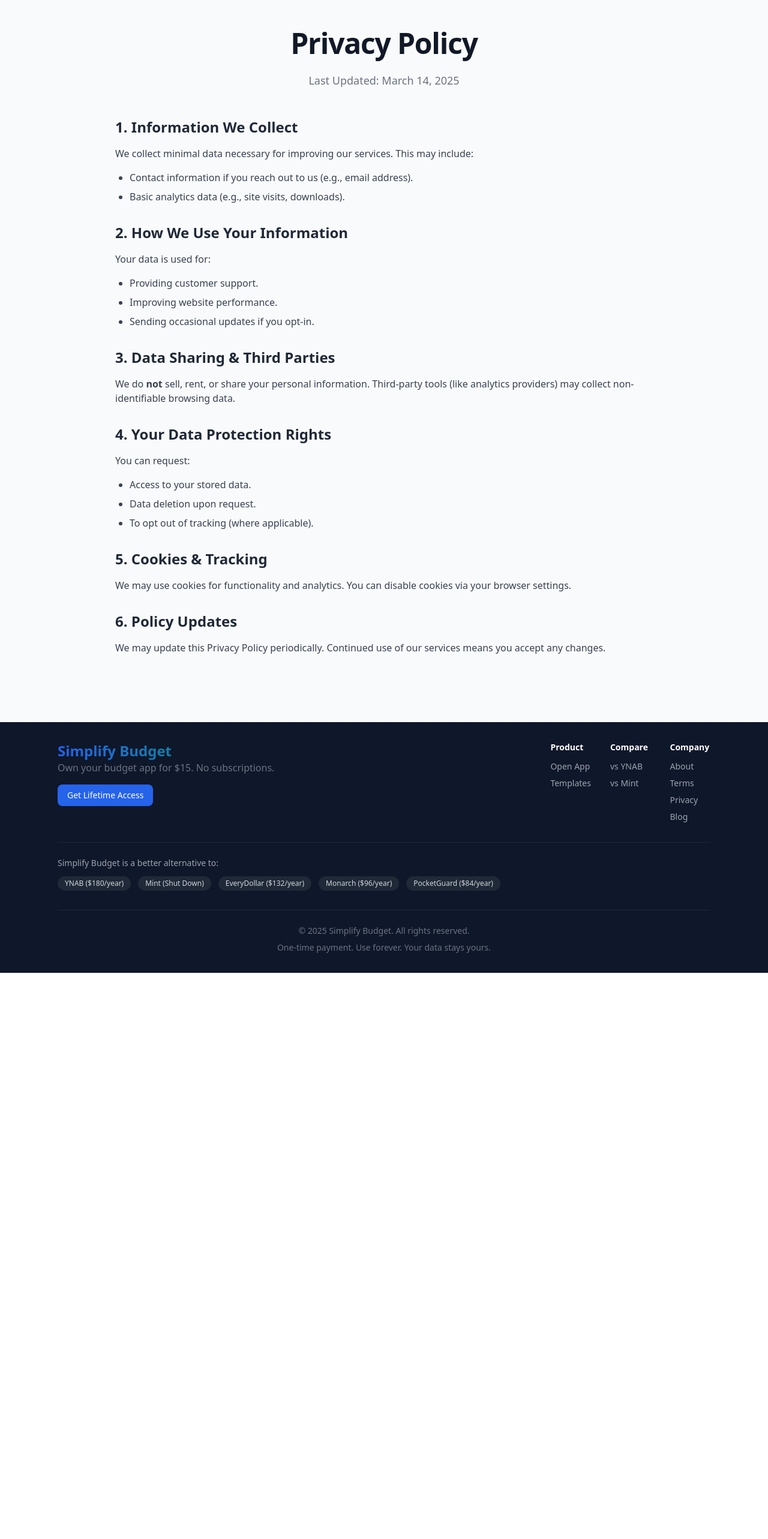
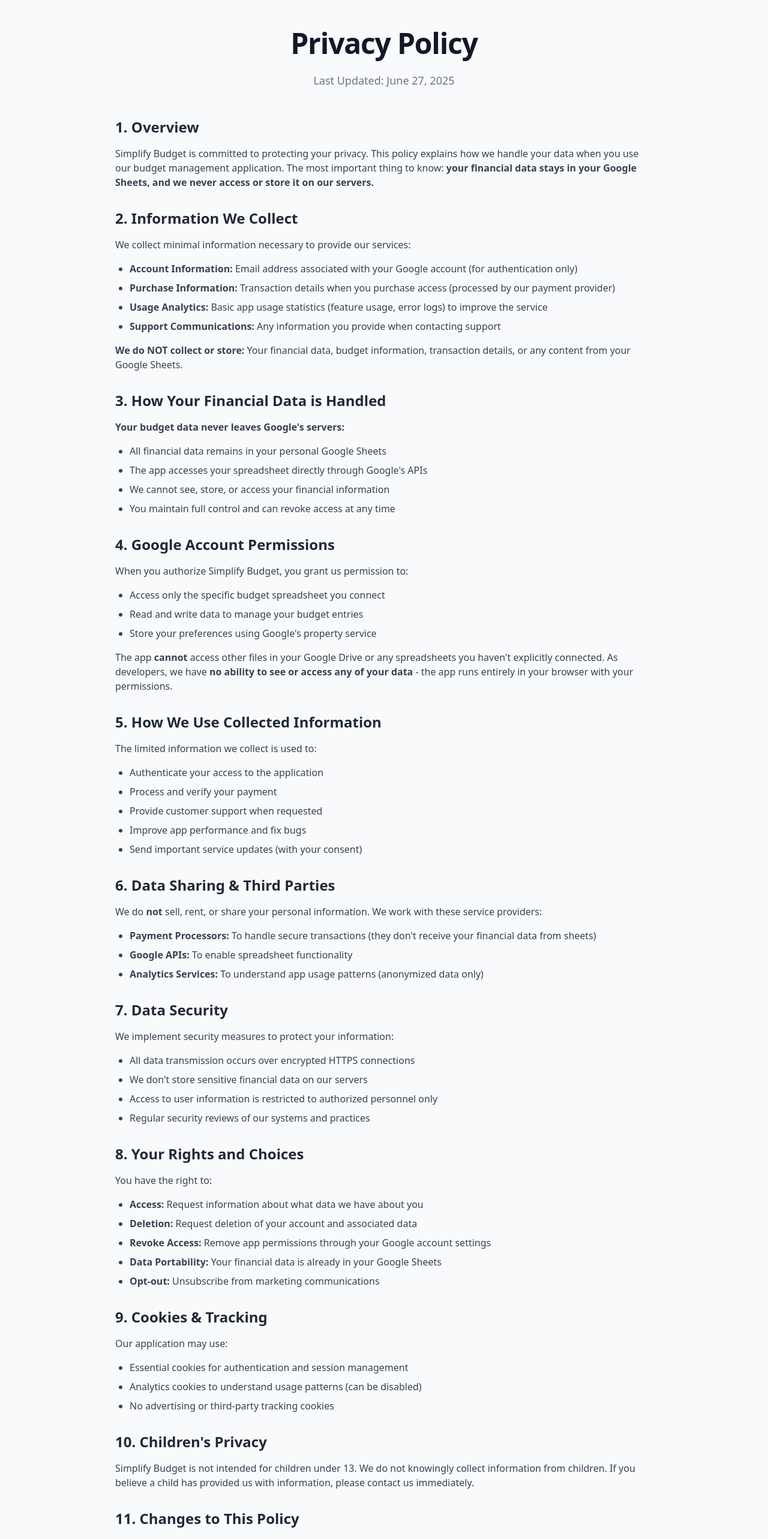
Before and after one commit to serdarsalim/personalfinance, a Next.js app: page /privacy in a window 1280 px wide. Shown: the part 120-2686 px from the top of the page at 60% size. Before the commit the page ends 1742 px from the top, so only its background shows below. Built offline with nearby package versions, Linux system fonts and the light colour scheme.

Commit message:
changed the about, terms and privacy pages

```diff
--- a/src/app/privacy/page.tsx
+++ b/src/app/privacy/page.tsx
@@ -14,61 +14,150 @@
       </h1>
 
       <p className="text-lg mt-6 text-gray-500 text-center">
-        Last Updated: March 14, 2025
+        Last Updated: June 27, 2025
       </p>
     </div>
 
     <div className="relative z-10 max-w-4xl text-left space-y-8">
       <section>
-        <h2 className="text-2xl font-semibold text-gray-800 mb-4">1. Information We Collect</h2>
+        <h2 className="text-2xl font-semibold text-gray-800 mb-4">1. Overview</h2>
         <p className="mb-4 text-gray-700">
-          We collect minimal data necessary for improving our services. This may include:
+          Simplify Budget is committed to protecting your privacy. This policy explains how we handle your data
+          when you use our budget management application. The most important thing to know: <strong>your financial
+          data stays in your Google Sheets, and we never access or store it on our servers.</strong>
+        </p>
+      </section>
+
+      <section>
+        <h2 className="text-2xl font-semibold text-gray-800 mb-4">2. Information We Collect</h2>
+        <p className="mb-4 text-gray-700">We collect minimal information necessary to provide our services:</p>
+        <ul className="list-disc pl-6 mb-4 text-gray-700 space-y-2">
+          <li><strong>Account Information:</strong> Email address associated with your Google account (for authentication only)</li>
+          <li><strong>Purchase Information:</strong> Transaction details when you purchase access (processed by our payment provider)</li>
+          <li><strong>Usage Analytics:</strong> Basic app usage statistics (feature usage, error logs) to improve the service</li>
+          <li><strong>Support Communications:</strong> Any information you provide when contacting support</li>
+        </ul>
+        <p className="mb-4 text-gray-700">
+          <strong>We do NOT collect or store:</strong> Your financial data, budget information, transaction details,
+          or any content from your Google Sheets.
+        </p>
+      </section>
+
+      <section>
+        <h2 className="text-2xl font-semibold text-gray-800 mb-4">3. How Your Financial Data is Handled</h2>
+        <p className="mb-4 text-gray-700">
+          <strong>Your budget data never leaves Google's servers:</strong>
         </p>
         <ul className="list-disc pl-6 mb-4 text-gray-700 space-y-2">
-          <li>Contact information if you reach out to us (e.g., email address).</li>
-          <li>Basic analytics data (e.g., site visits, downloads).</li>
+          <li>All financial data remains in your personal Google Sheets</li>
+          <li>The app accesses your spreadsheet directly through Google's APIs</li>
+          <li>We cannot see, store, or access your financial information</li>
+          <li>You maintain full control and can revoke access at any time</li>
         </ul>
       </section>
 
       <section>
-        <h2 className="text-2xl font-semibold text-gray-800 mb-4">2. How We Use Your Information</h2>
-        <p className="mb-4 text-gray-700">Your data is used for:</p>
+        <h2 className="text-2xl font-semibold text-gray-800 mb-4">4. Google Account Permissions</h2>
+        <p className="mb-4 text-gray-700">
+          When you authorize Simplify Budget, you grant us permission to:
+        </p>
         <ul className="list-disc pl-6 mb-4 text-gray-700 space-y-2">
-          <li>Providing customer support.</li>
-          <li>Improving website performance.</li>
-          <li>Sending occasional updates if you opt-in.</li>
+          <li>Access only the specific budget spreadsheet you connect</li>
+          <li>Read and write data to manage your budget entries</li>
+          <li>Store your preferences using Google's property service</li>
+        </ul>
+        <p className="mb-4 text-gray-700">
+          The app <strong>cannot</strong> access other files in your Google Drive or any spreadsheets you haven't
+          explicitly connected. As developers, we have <strong>no ability to see or access any of your data</strong> -
+          the app runs entirely in your browser with your permissions.
+        </p>
+      </section>
+
+      <section>
+        <h2 className="text-2xl font-semibold text-gray-800 mb-4">5. How We Use Collected Information</h2>
+        <p className="mb-4 text-gray-700">The limited information we collect is used to:</p>
+        <ul className="list-disc pl-6 mb-4 text-gray-700 space-y-2">
+          <li>Authenticate your access to the application</li>
+          <li>Process and verify your payment</li>
+          <li>Provide customer support when requested</li>
+          <li>Improve app performance and fix bugs</li>
+          <li>Send important service updates (with your consent)</li>
         </ul>
       </section>
 
       <section>
-        <h2 className="text-2xl font-semibold text-gray-800 mb-4">3. Data Sharing & Third Parties</h2>
+        <h2 className="text-2xl font-semibold text-gray-800 mb-4">6. Data Sharing & Third Parties</h2>
         <p className="mb-4 text-gray-700">
-          We do <strong>not</strong> sell, rent, or share your personal information.
-          Third-party tools (like analytics providers) may collect non-identifiable browsing data.
+          We do <strong>not</strong> sell, rent, or share your personal information. We work with these service providers:
+        </p>
+        <ul className="list-disc pl-6 mb-4 text-gray-700 space-y-2">
+          <li><strong>Payment Processors:</strong> To handle secure transactions (they don't receive your financial data from sheets)</li>
+          <li><strong>Google APIs:</strong> To enable spreadsheet functionality</li>
+          <li><strong>Analytics Services:</strong> To understand app usage patterns (anonymized data only)</li>
+        </ul>
+      </section>
+
+      <section>
+        <h2 className="text-2xl font-semibold text-gray-800 mb-4">7. Data Security</h2>
+        <p className="mb-4 text-gray-700">
+          We implement security measures to protect your information:
+        </p>
+        <ul className="list-disc pl-6 mb-4 text-gray-700 space-y-2">
+          <li>All data transmission occurs over encrypted HTTPS connections</li>
+          <li>We don't store sensitive financial data on our servers</li>
+          <li>Access to user information is restricted to authorized personnel only</li>
+          <li>Regular security reviews of our systems and practices</li>
+        </ul>
+      </section>
+
+      <section>
+        <h2 className="text-2xl font-semibold text-gray-800 mb-4">8. Your Rights and Choices</h2>
+        <p className="mb-4 text-gray-700">You have the right to:</p>
+        <ul className="list-disc pl-6 mb-4 text-gray-700 space-y-2">
+          <li><strong>Access:</strong> Request information about what data we have about you</li>
+          <li><strong>Deletion:</strong> Request deletion of your account and associated data</li>
+          <li><strong>Revoke Access:</strong> Remove app permissions through your Google account settings</li>
+          <li><strong>Data Portability:</strong> Your financial data is already in your Google Sheets</li>
+          <li><strong>Opt-out:</strong> Unsubscribe from marketing communications</li>
+        </ul>
+      </section>
+
+      <section>
+        <h2 className="text-2xl font-semibold text-gray-800 mb-4">9. Cookies & Tracking</h2>
+        <p className="mb-4 text-gray-700">
+          Our application may use:
+        </p>
+        <ul className="list-disc pl-6 mb-4 text-gray-700 space-y-2">
+          <li>Essential cookies for authentication and session management</li>
+          <li>Analytics cookies to understand usage patterns (can be disabled)</li>
+          <li>No advertising or third-party tracking cookies</li>
+        </ul>
+      </section>
+
+      <section>
+        <h2 className="text-2xl font-semibold text-gray-800 mb-4">10. Children's Privacy</h2>
+        <p className="mb-4 text-gray-700">
+          Simplify Budget is not intended for children under 13. We do not knowingly collect information from
+          children. If you believe a child has provided us with information, please contact us immediately.
         </p>
       </section>
 
       <section>
-        <h2 className="text-2xl font-semibold text-gray-800 mb-4">4. Your Data Protection Rights</h2>
-        <p className="mb-4 text-gray-700">You can request:</p>
-        <ul className="list-disc pl-6 mb-4 text-gray-700 space-y-2">
-          <li>Access to your stored data.</li>
-          <li>Data deletion upon request.</li>
-          <li>To opt out of tracking (where applicable).</li>
-        </ul>
-      </section>
-
-      <section>
-        <h2 className="text-2xl font-semibold text-gray-800 mb-4">5. Cookies & Tracking</h2>
+        <h2 className="text-2xl font-semibold text-gray-800 mb-4">11. Changes to This Policy</h2>
         <p className="mb-4 text-gray-700">
-          We may use cookies for functionality and analytics. You can disable cookies via your browser settings.
+          We may update this Privacy Policy periodically. We will notify you of significant changes via email
+          or through the application. Continued use after changes constitutes acceptance of the updated policy.
         </p>
       </section>
 
       <section>
-        <h2 className="text-2xl font-semibold text-gray-800 mb-4">6. Policy Updates</h2>
+        <h2 className="text-2xl font-semibold text-gray-800 mb-4">12. Contact Us</h2>
         <p className="mb-4 text-gray-700">
-          We may update this Privacy Policy periodically. Continued use of our services means you accept any changes.
+          For privacy-related questions or to exercise your rights, please contact us at:
+        </p>
+        <p className="text-gray-700">
+          Email: serdar.dom@gmail.com<br/>
+          Website: simplifybudget.com
         </p>
       </section>
     </div>
--- a/src/app/terms/page.tsx
+++ b/src/app/terms/page.tsx
@@ -14,7 +14,7 @@
       </h1>
 
       <p className="text-lg mt-6 text-gray-500 text-center">
-        Last Updated: March 14, 2025
+        Last Updated: June 27, 2025
       </p>
     </div>
 
@@ -23,80 +23,110 @@
         <h2 className="text-2xl font-semibold text-gray-800 mb-4">1. Google Services Disclaimer</h2>
         <p className="mb-4 text-gray-700">
           Simplify Budget is not affiliated with, endorsed by, sponsored by, or connected to Google LLC in any way.
-          Google Sheets™, Google Drive™, and related marks and logos are trademarks of Google LLC. Our templates
-          are independently created and maintained to work with Google's services.
+          Google Sheets™, Google Drive™, and related marks and logos are trademarks of Google LLC. Our application
+          and templates are independently created and maintained to work with Google's services.
         </p>
       </section>
 
       <section>
-        <h2 className="text-2xl font-semibold text-gray-800 mb-4">2. Template License</h2>
-        <p className="mb-3 text-gray-700">Purchase of a template grants you a non-exclusive, non-transferable, single-user license to:</p>
+        <h2 className="text-2xl font-semibold text-gray-800 mb-4">2. Application and Template License</h2>
+        <p className="mb-3 text-gray-700">Purchase of Simplify Budget grants you a non-exclusive, non-transferable, single-user license to:</p>
         <ul className="list-disc pl-6 mb-4 text-gray-700 space-y-2">
-          <li>Use the template for personal or business purposes</li>
-          <li>Make modifications to suit your needs</li>
-          <li>Create copies for backup purposes</li>
+          <li>Access and use the Simplify Budget web application</li>
+          <li>Use the associated budget template for personal or business purposes</li>
+          <li>Make modifications to your budget data to suit your needs</li>
+          <li>Create copies of your spreadsheet for backup purposes</li>
         </ul>
         <p className="mb-3 text-gray-700">You may not:</p>
         <ul className="list-disc pl-6 mb-4 text-gray-700 space-y-2">
-          <li>Resell, distribute, or transfer the template to others</li>
-          <li>Include the template in a product for redistribution</li>
-          <li>Share premium templates publicly</li>
+          <li>Resell, distribute, or transfer your license to others</li>
+          <li>Share your account access with others</li>
+          <li>Reverse engineer or copy the application's functionality</li>
         </ul>
       </section>
 
       <section>
-        <h2 className="text-2xl font-semibold text-gray-800 mb-4">3. Pricing and Payments</h2>
+        <h2 className="text-2xl font-semibold text-gray-800 mb-4">3. Data Privacy</h2>
         <p className="mb-4 text-gray-700">
-          All prices are in USD and are subject to change without notice. Payment is required before template access
-          is granted to paid templates. We use secure third-party payment processors and do not store credit card information.
+          Your financial data remains in your own Google Sheets. We do not store, access, or process your financial
+          information on our servers. The application only accesses the spreadsheet you explicitly connect through
+          the settings panel. You maintain full control and ownership of your data at all times.
         </p>
       </section>
 
       <section>
-        <h2 className="text-2xl font-semibold text-gray-800 mb-4">4. Refund Policy</h2>
+        <h2 className="text-2xl font-semibold text-gray-800 mb-4">4. Pricing and Payments</h2>
         <p className="mb-4 text-gray-700">
-          Due to the digital nature of our products, all sales are final. No refunds will be issued unless:
-        </p>
-        <ul className="list-disc pl-6 mb-4 text-gray-700 space-y-2">
-          <li>The template is permanently inaccessible</li>
-          <li>The template significantly fails to function as described</li>
-        </ul>
-        <p className="mb-4 text-gray-700">
-          Refund requests must be submitted within 7 days of purchase. We reserve the right to deny refunds
-          if we determine the request is not valid.
+          All prices are in USD and are subject to change without notice. Payment is required before access to the
+          Simplify Budget application is granted. We use secure third-party payment processors and do not store
+          credit card information.
         </p>
       </section>
 
       <section>
-        <h2 className="text-2xl font-semibold text-gray-800 mb-4">5. Disclaimer of Warranties</h2>
+        <h2 className="text-2xl font-semibold text-gray-800 mb-4">5. Refund Policy</h2>
         <p className="mb-4 text-gray-700">
-          Templates are provided "as is" without warranty of any kind. While we strive for excellence, we do not
-          guarantee that templates will meet your specific requirements or be error-free. You assume all risks
-          associated with using our templates.
+          We offer a 30-day money-back guarantee. If you're not satisfied with Simplify Budget, contact us within
+          30 days of purchase for a full refund. Refunds may be denied if we detect abuse of this policy.
         </p>
       </section>
 
       <section>
-        <h2 className="text-2xl font-semibold text-gray-800 mb-4">6. Limitation of Liability</h2>
+        <h2 className="text-2xl font-semibold text-gray-800 mb-4">6. Account Access</h2>
         <p className="mb-4 text-gray-700">
-          Simplify Budget shall not be liable for any indirect, incidental, special, consequential, or punitive
-          damages resulting from the use or inability to use our templates.
+          Access to the web application requires valid payment. We reserve the right to suspend or terminate access
+          for violation of these terms, non-payment, or suspected fraudulent activity.
         </p>
       </section>
 
       <section>
-        <h2 className="text-2xl font-semibold text-gray-800 mb-4">7. Updates to Terms</h2>
+        <h2 className="text-2xl font-semibold text-gray-800 mb-4">7. Service Availability</h2>
+        <p className="mb-4 text-gray-700">
+          While we strive for 99.9% uptime, we do not guarantee uninterrupted access to the application. Scheduled
+          maintenance will be communicated in advance when possible. We are not liable for any losses due to
+          service interruptions.
+        </p>
+      </section>
+
+      <section>
+        <h2 className="text-2xl font-semibold text-gray-800 mb-4">8. Google Account Integration</h2>
+        <p className="mb-4 text-gray-700">
+          Use of Simplify Budget requires authorization through your Google account. You are responsible for
+          maintaining the security of your Google account credentials. We access only the specific spreadsheet
+          you connect and the permissions you explicitly grant.
+        </p>
+      </section>
+
+      <section>
+        <h2 className="text-2xl font-semibold text-gray-800 mb-4">9. Disclaimer of Warranties</h2>
+        <p className="mb-4 text-gray-700">
+          The application is provided "as is" without warranty of any kind. While we strive for excellence, we do
+          not guarantee that Simplify Budget will meet your specific requirements or be error-free. You assume all
+          risks associated with using our application.
+        </p>
+      </section>
+
+      <section>
+        <h2 className="text-2xl font-semibold text-gray-800 mb-4">10. Limitation of Liability</h2>
+        <p className="mb-4 text-gray-700">
+          Simplify Budget shall not be liable for any indirect, incidental, special, consequential, or punitive
+          damages resulting from the use or inability to use our application or any errors in your financial data.
+        </p>
+      </section>
+
+      <section>
+        <h2 className="text-2xl font-semibold text-gray-800 mb-4">11. Updates to Terms</h2>
         <p className="mb-4 text-gray-700">
           We reserve the right to modify these terms at any time. Changes will be effective immediately upon
-          posting to our website. Your continued use of our templates constitutes acceptance of any modifications
+          posting to our website. Your continued use of Simplify Budget constitutes acceptance of any modifications
           to these terms.
         </p>
       </section>
 
       <section>
-        <h2 className="text-2xl font-semibold text-gray-800 mb-4">8. Contact</h2>
+        <h2 className="text-2xl font-semibold text-gray-800 mb-4">12. Contact</h2>
         <p className="mb-4 text-gray-700">
-          For questions about these terms, please contact us at support@premiumsheets.com
+          For questions about these terms, please contact us at serdar.dom@gmail.com
         </p>
       </section>
     </div>
```
Also changed, not shown: src/app/about/page.tsx (+166 -94 lines).
